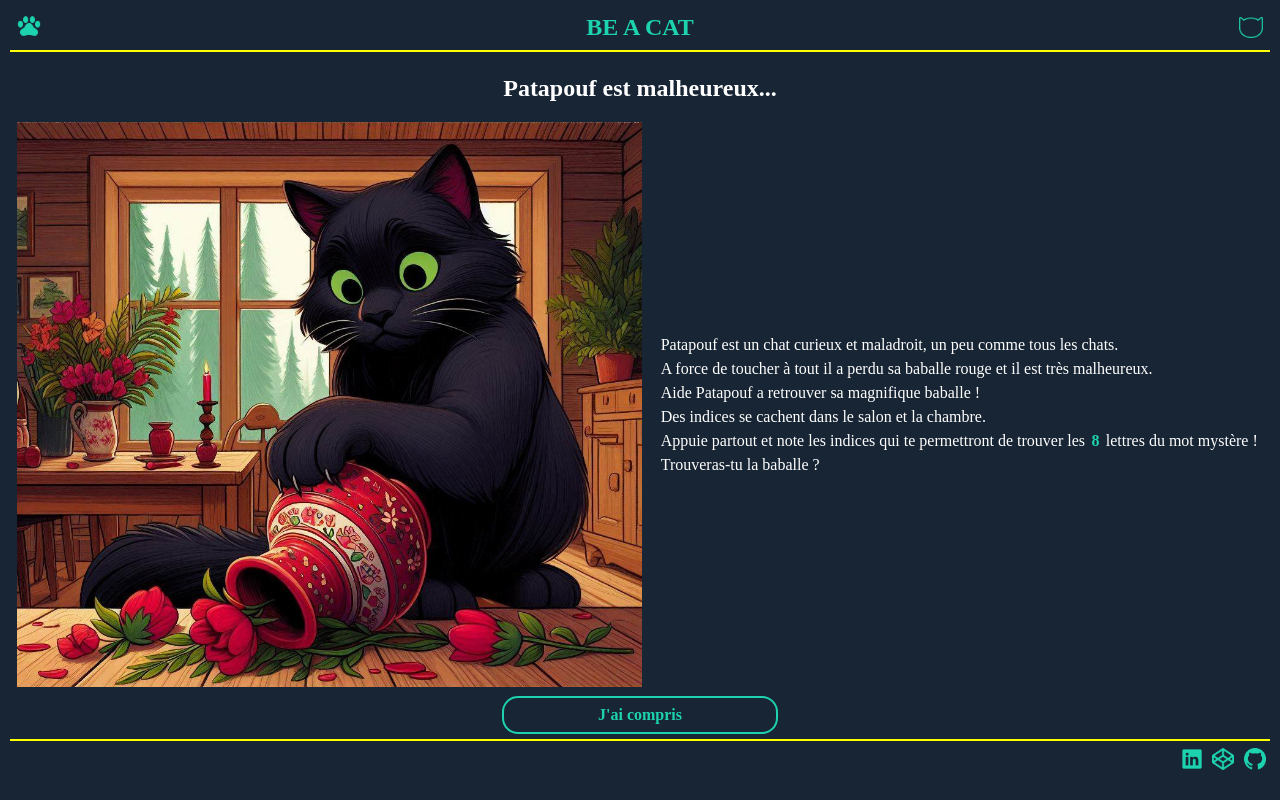
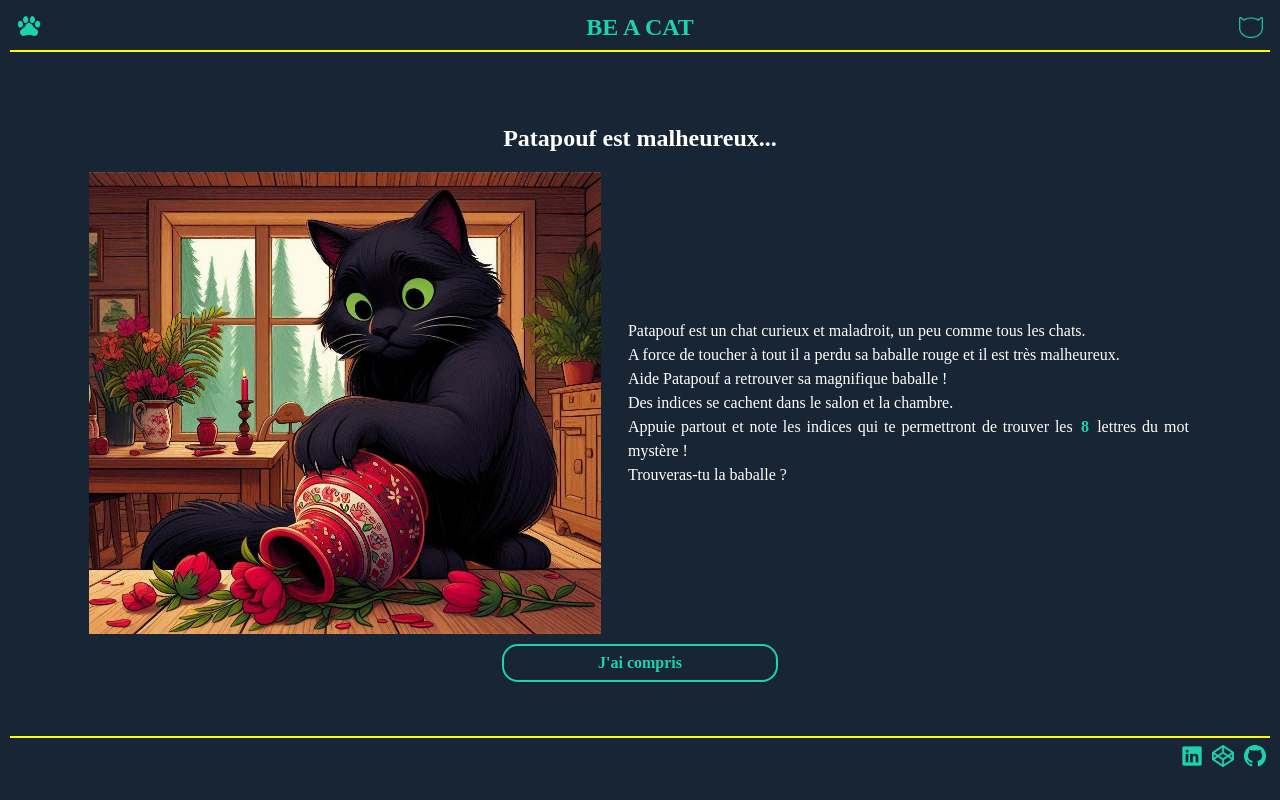
Before and after one commit to Celine86/be-a-cat, a React (Vite) app: page /input in a window 1280 px wide. Built offline with nearby package versions, Linux system fonts and the light colour scheme.

Commit message:
Some little design change

```diff
--- a/src/components/layout/General.jsx
+++ b/src/components/layout/General.jsx
@@ -11,7 +11,7 @@ export function General() {
             <Header />
                 <main>
                     {deviceType === 'toosmall' ? (
-                        <div>
+                        <div className='notCompatible'>
                             <p className='notCompatible--txt'>Tourne ton téléphone pour voir ?</p>
                             <img className='notCompatible--img' src={ResponsiveV2} />
                         </div>
--- a/src/pages/Introduction/Introduction.css
+++ b/src/pages/Introduction/Introduction.css
@@ -12,6 +12,7 @@
 .presentation__patapouf {
     width: 50%;
     height: auto;
+    max-width: 512px;
 }
 .presentation__texte {
     width: 50%;
```
